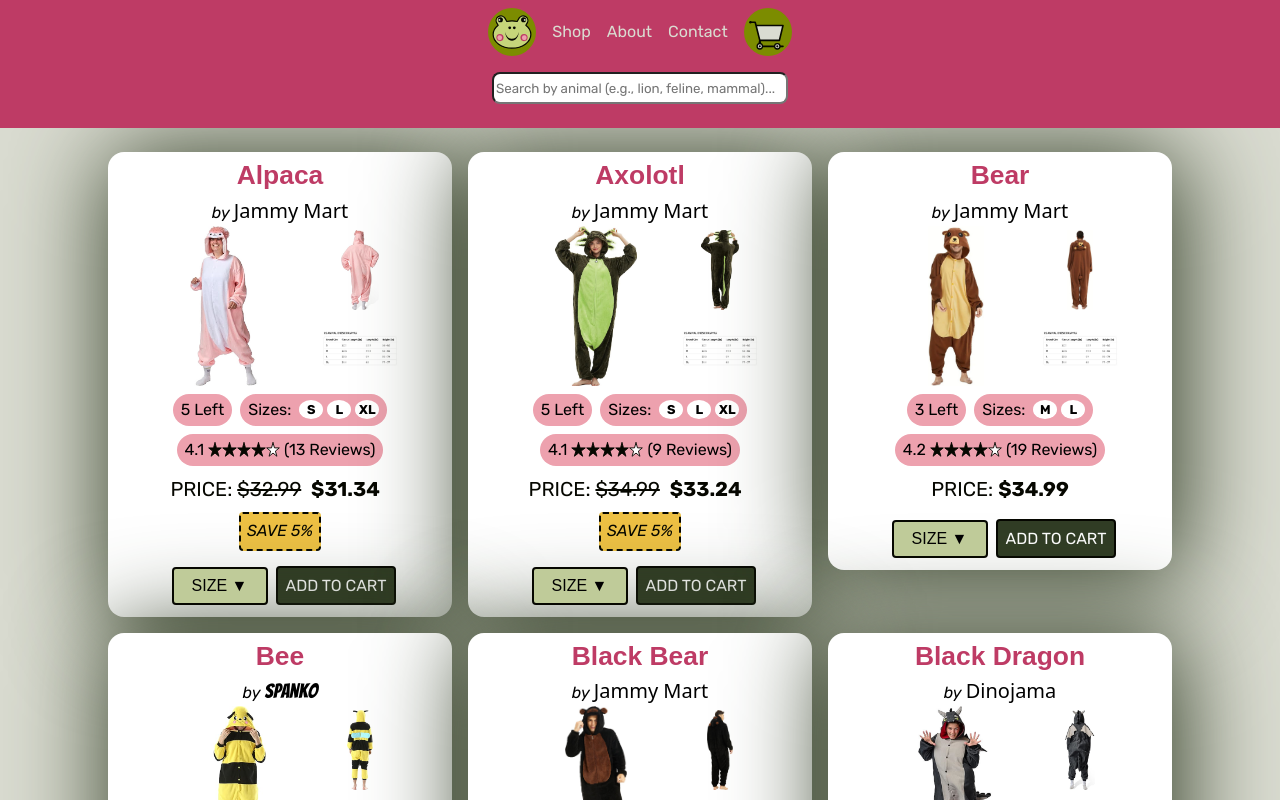
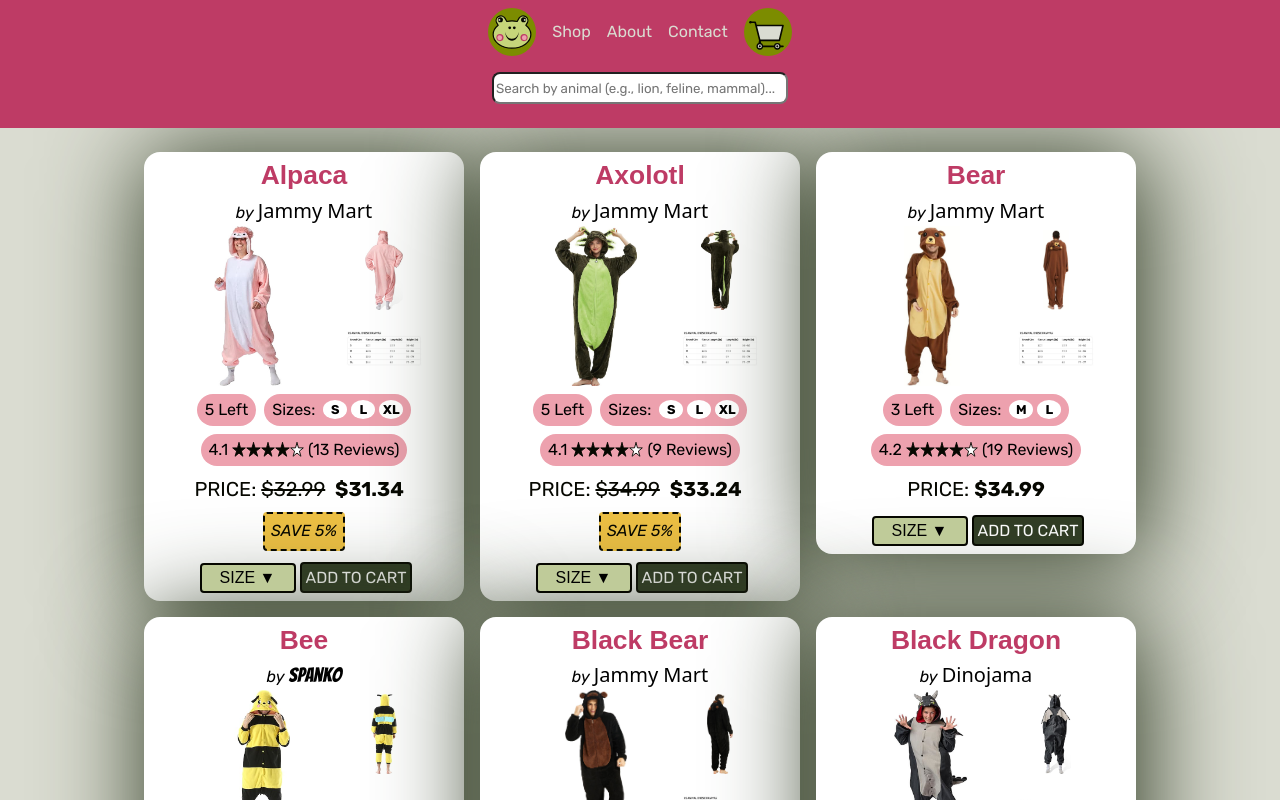
Before and after one commit to ariesGitterHub/odin-shopping-cart, a React (Vite) app: page /shop in a window 1280 px wide. Shown: the top 800 px of the page. Built offline with nearby package versions, Linux system fonts and the light colour scheme; a web font is replaced by a local one.

Commit message:
styling: DDG looks good, but FF browser now off a bit, test latest fixes

```diff
--- a/src/App.css
+++ b/src/App.css
@@ -4,7 +4,6 @@ main {
   flex-direction: column;
   align-items: center;
   justify-content: center;
-  /* margin: 0.5rem; */
   margin: auto;
 }
 
--- a/src/index.css
+++ b/src/index.css
@@ -20,6 +20,12 @@
 
   --font-size-title-regular: ;
   --font-size-title-grand: ;
+
+  --width-card: 20rem;
+  --width-main: auto;
+  --margin-padding-main: 0.25rem;
+
+
 }
 
 *,
--- a/src/styles/Button.module.css
+++ b/src/styles/Button.module.css
@@ -21,7 +21,7 @@
   /* cursor: pointer; */
   /* font-family: var(--font-text); */
   /* font-size: 0.9rem; */
-  padding: 0.5rem;
+  padding: 0.25rem;
   text-transform: uppercase;
 }
 
@@ -67,7 +67,7 @@
   /* display: block; */
   /* width: 100%; */
   /* width: auto; */
-    width: 18.5rem;
+  width: 18.25rem;
   background-color: var(--frog-black);
   border: 4px solid var(--gold-lt);
   border-radius: 0.5rem;
--- a/src/styles/Card.module.css
+++ b/src/styles/Card.module.css
@@ -1,6 +1,6 @@
 .cardContainer {
   height: fit-content;
-  width: auto;
+  width: var(--width-card);
   display: flex;
   flex-direction: column;
   align-items: center;
@@ -92,7 +92,7 @@
 }
 
 .detailsContainer {
-  width: 20rem;
+  width: var(--width-main);
   display: flex;
   flex-direction: row;
   flex-wrap: wrap;
@@ -103,7 +103,7 @@
 }
 
 .priceContainer {
-  width: 20rem;
+  width: var(--width-main);
   display: flex;
   flex-direction: column;
   align-items: center;
@@ -125,7 +125,7 @@
 }
 
 .buttonContainer {
-  width: 20rem;
+  width: var(--width-main);
   display: flex;
   flex-direction: row;
   flex-wrap: wrap;
@@ -166,7 +166,7 @@
 
 .sizeWarningMessage {
   height: fit-content;
-  width: 20rem;
+  width: var(--width-main);
   display: flex;
   align-items: center;
   justify-content: center;
--- a/src/styles/CheckoutCard.module.css
+++ b/src/styles/CheckoutCard.module.css
@@ -1,7 +1,7 @@
 .cardContainer {
   height: fit-content;
   /* width: fit-content; */
-  width: auto;
+   width: var(--width-card);
   /* width: 300px; */
   display: flex;
   flex-direction: column;
@@ -75,7 +75,7 @@
 .rowContainer {
   /* width: 100%; */
   /* width: auto; */
-  width: 20rem;
+  width: var(--width-main);
   display: flex;
   flex-direction: row;
   align-items: center;
@@ -106,7 +106,8 @@
   color: var(--frog-black);
   font-size: 0.9rem;
   object-fit: contain;
-  padding: 0.25rem;
+  padding-top: 0.25rem;
+  padding-bottom: 0.25;
 }
 
 .image {
--- a/src/styles/Dropdown.module.css
+++ b/src/styles/Dropdown.module.css
@@ -4,11 +4,11 @@
   color: var(--frog-black);
   font-family: var(--font-text);
   font-size: 1rem;
-  padding: 0.5rem;
+  padding: 0.25rem;
 }
 
 .dropdownButton {
-  /* height: fit-content; */
+  height: fit-content;
   /* width: fit-content; */
   display: flex;
   align-items: center;
@@ -24,7 +24,7 @@
   border-radius: 4px;
   cursor: pointer;
   font-size: 1rem;
-  padding: 0.5rem;
+  padding: 0.25rem;
   text-transform: uppercase;
 }
 
@@ -45,7 +45,7 @@
 
 .dropdownItem {
   cursor: pointer;
-  padding: 0.5rem;
+  padding: 0.25rem;
 }
 
 .dropdownItem:hover {
--- a/src/styles/Footer.module.css
+++ b/src/styles/Footer.module.css
@@ -5,7 +5,7 @@
   flex-wrap: wrap;
   align-items: center;
   justify-content: center;
-  margin: 0.5rem;
+  margin: 0.25rem;
 }
 
 .footer p {
--- a/src/styles/ShoppingCart.module.css
+++ b/src/styles/ShoppingCart.module.css
@@ -56,8 +56,8 @@
 .summaryContainer {
 
   height: fit-content;
-  width: 324px;
-  min-width: 306px;
+  width: var(--width-card);
+  /* min-width: 306px; */
     /* width: 300px; */
   background: var(--white);
   color: var(--frog-black);
@@ -65,7 +65,7 @@
   border-radius: 0.5rem;
   /* max-width: 400px; */
   /* margin: 2rem auto; */
-  margin: 1rem;
+  /* margin: 1rem; */
 }
 
 .summaryLine,
```
